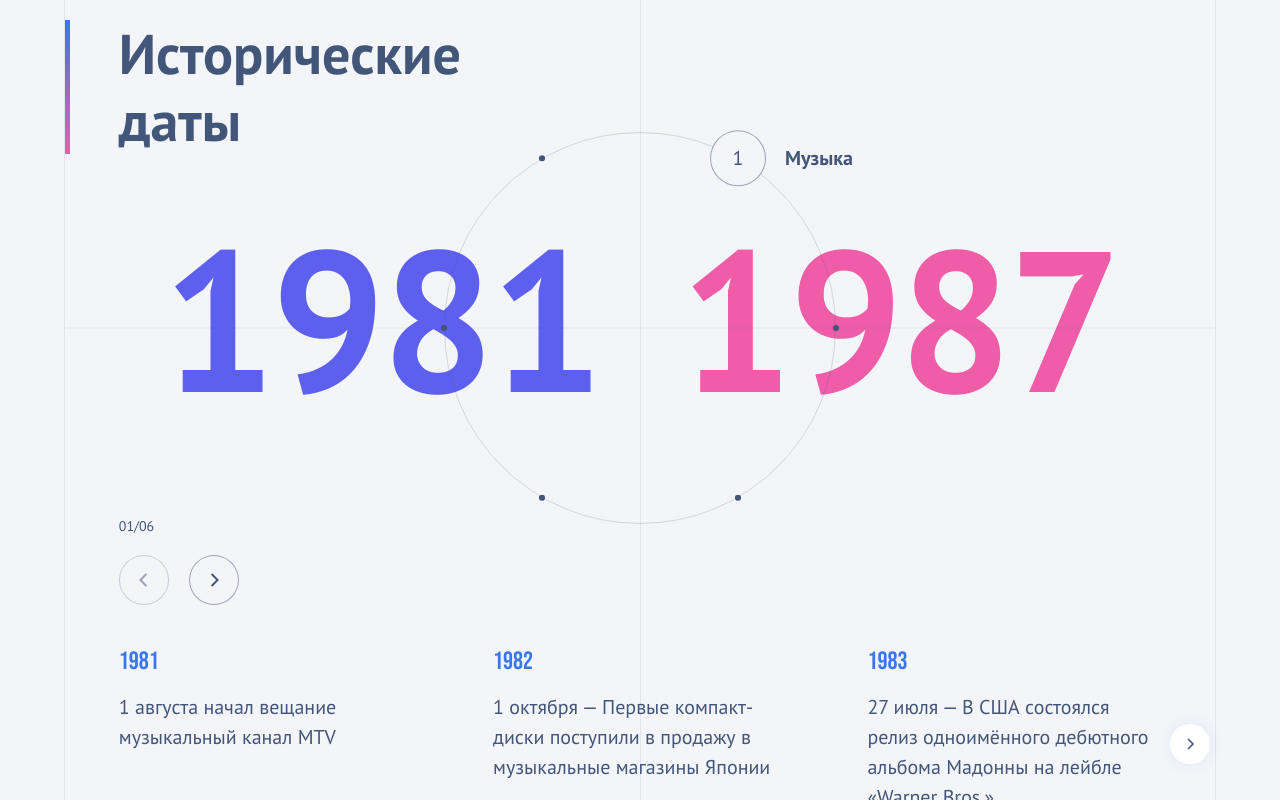
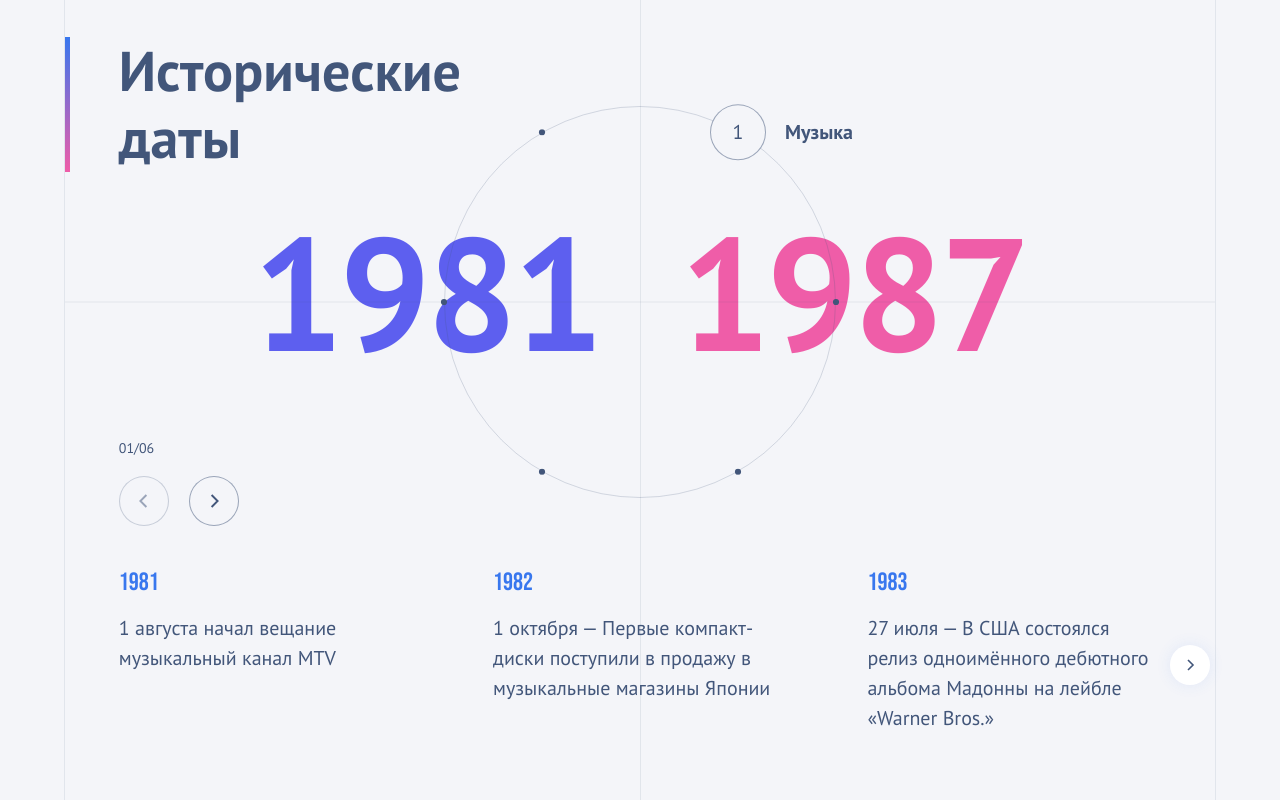
Before and after one commit to anna9grace/historic-periods, a React (Create React App) app: page / in a window 1280 px wide. Built offline with nearby package versions, Linux system fonts and the light colour scheme.

Commit message:
fix: fix small desktop screens

```diff
--- a/src/components/CircleButton/CircleButton.tsx
+++ b/src/components/CircleButton/CircleButton.tsx
@@ -82,7 +82,8 @@ export const CircleButton: FC<ICircleButtonProps> = ({
   const handleOnButtonLeave = () => {
     const target = currentRef.current?.children[0];
 
-    target &&
+    activeId !== period.id &&
+      target &&
       gsap.to(target, {
         backgroundColor: (themeContext?.palette.main as any) ?? "none",
         scale: 0.11,
@@ -93,7 +94,6 @@ export const CircleButton: FC<ICircleButtonProps> = ({
     gsap.to(currentRef.current, {
       rotate: getCircleRotation(activeId - 1, total),
     });
-
     activeId === period.id ? handleOnButtonHover() : handleOnButtonLeave();
   };
 
--- a/src/components/EventsSlider/EventsSlider.tsx
+++ b/src/components/EventsSlider/EventsSlider.tsx
@@ -20,6 +20,7 @@ const Wrapper = styled.div`
   width: 100%;
   align-self: flex-start;
   margin-top: 5.2vh;
+  margin-bottom: 20px;
   padding: 0 4.2vw;
   .swiper-pagination {
     display: none;
@@ -74,7 +75,7 @@ const ControlButton = styled(Button)`
   transform: translateY(-50%);
   z-index: 2;
   ${({ control }) =>
-    control === "prev" ? `left: 40px; right: auto` : `right: 40px; left: auto`};
+    control === "prev" ? `left: 2%; right: auto` : `right: 2%; left: auto`};
   @media (max-width: ${({ theme }) => theme.breakpoints.xl}px) {
     ${({ control }) =>
       control === "prev" ? `left: 5px; right: auto` : `right: 5px; left: auto`};
@@ -144,7 +145,6 @@ export const EventsSlider: FC<IEventsSliderProps> = ({ events }) => {
           </EventSlide>
         ))}
       </Swiper>
-
       {!isFirstSlide && (
         <ControlButton
           ref={prevButtonRef}
--- a/src/components/HistoricalDates/HistoricalDates.tsx
+++ b/src/components/HistoricalDates/HistoricalDates.tsx
@@ -29,6 +29,7 @@ const Container = styled.div`
 `;
 
 const Wrapper = styled.div`
+  position: relative;
   display: flex;
   flex-grow: 1;
   flex-direction: column;
@@ -39,11 +40,24 @@ const Wrapper = styled.div`
   border-left: 1px solid;
   border-right: 1px solid;
   border-color: rgba(${({ theme }) => theme.palette.transparent}, 0.1);
-
+  &::before {
+    content: "";
+    position: absolute;
+    left: 0;
+    right: 0;
+    top: 0;
+    width: 1px;
+    height: 100%;
+    margin: auto;
+    background: rgba(${(props) => props.theme.palette.transparent}, 0.1);
+  }
   @media (max-width: ${({ theme }) => theme.breakpoints.md}px) {
     justify-content: flex-start;
     padding: 13px 20px;
     border: none;
+    &::before {
+      content: none;
+    }
   }
 `;
 
--- a/src/components/Period/Period.tsx
+++ b/src/components/Period/Period.tsx
@@ -17,30 +17,26 @@ const Wrapper = styled.div`
   display: flex;
   justify-content: center;
   margin: 8vh 0 10vh;
-  &::before,
-  &::after {
+  &::before {
     content: "";
     position: absolute;
     left: 0;
     right: 0;
     top: 50%;
+    width: 100%;
+    height: 1px;
     margin: auto;
     background: rgba(${(props) => props.theme.palette.transparent}, 0.1);
     transform: translateY(-50%);
   }
-  &::before {
-    width: 100%;
-    height: 1px;
-  }
-  &::after {
-    width: 1px;
-    height: 200vh;
+  @media (max-width: ${({ theme }) => theme.breakpoints.xl}px) {
+    margin: 5vh 0 6vh;
+    ${({ theme }) => theme.typography.h2}
   }
   @media (max-width: ${({ theme }) => theme.breakpoints.md}px) {
     justify-content: space-between;
     margin: 9.8vh 0;
-    &::before,
-    &::after {
+    &::before {
       content: none;
     }
   }
@@ -57,12 +53,13 @@ const Year = styled(Typography).attrs<{ $startYear?: boolean }>(() => ({
   line-height: 100%;
   color: ${({ theme, $startYear }) =>
     theme.palette[$startYear ? "secondary" : "tertiary"]};
-  @media (max-width: ${({ theme }) => theme.breakpoints.lg}px) {
-    ${({ theme }) => theme.typography.h2}
+  @media (max-width: ${({ theme }) => theme.breakpoints.xl}px) {
+    font-size: 160px;
   }
   @media (max-width: ${({ theme }) => theme.breakpoints.md}px) {
     margin: 0;
     padding-bottom: 0;
+    ${({ theme }) => theme.typography.h2}
   }
 `;
 
```
